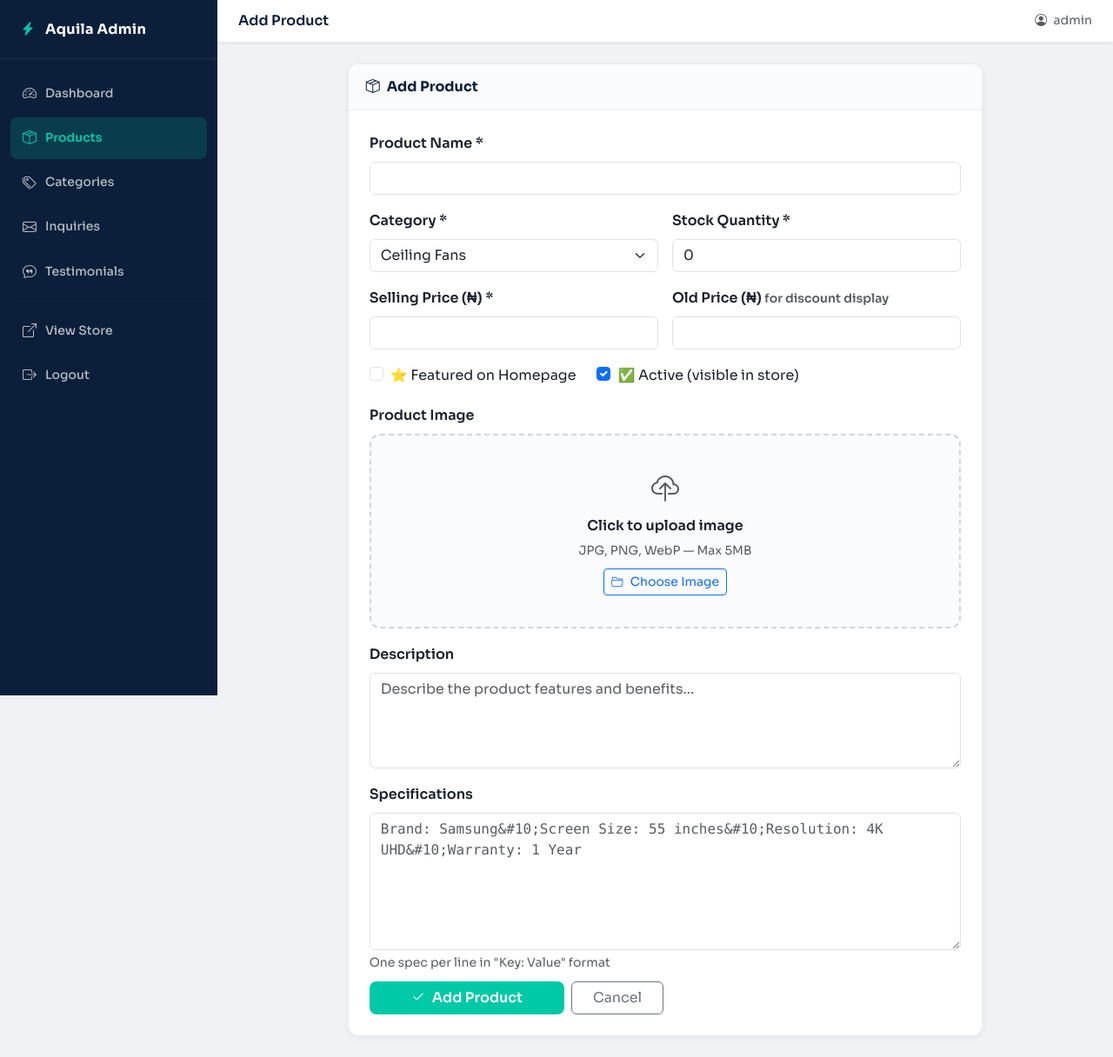
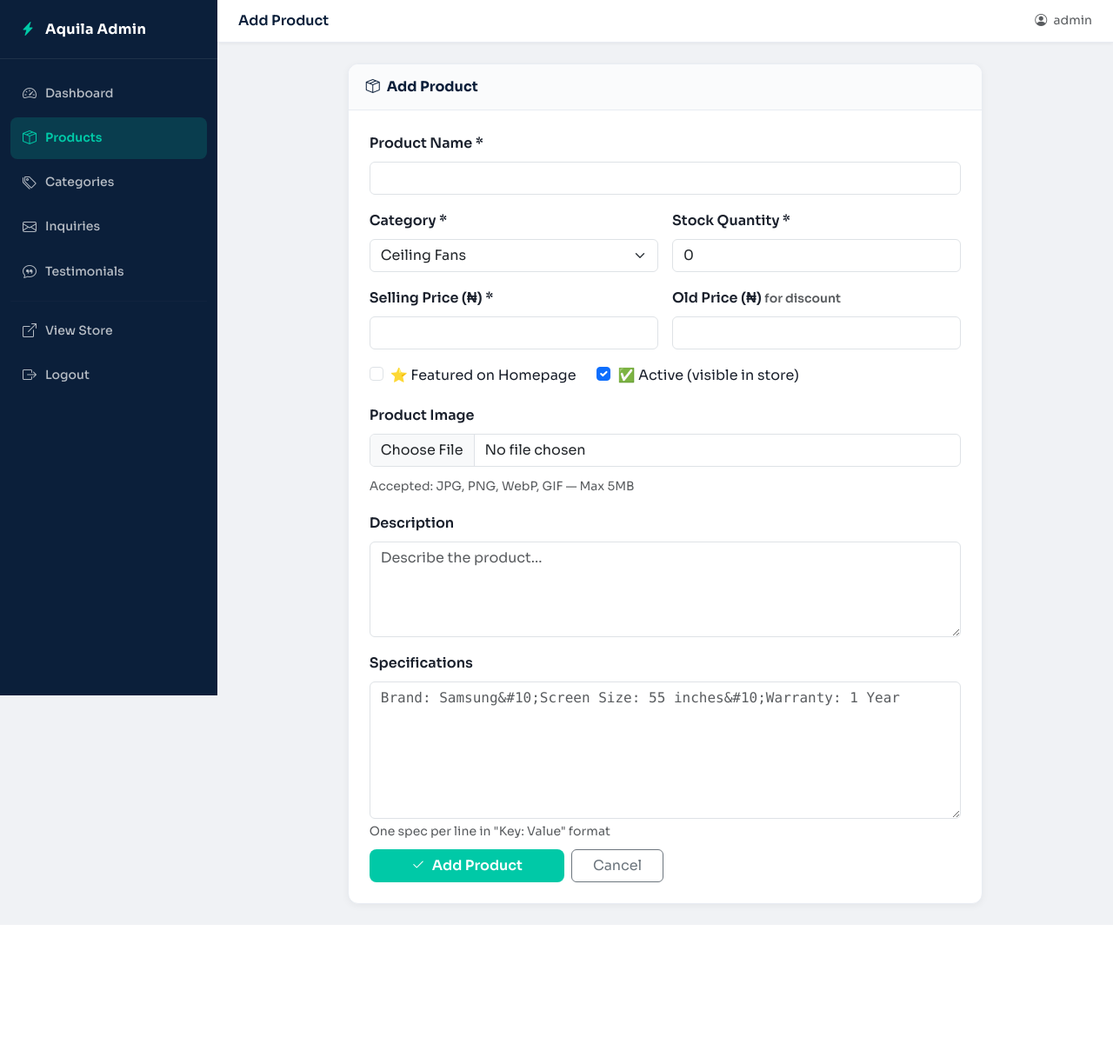
Before and after one commit to aquila4/aquila-home-tech, a Flask app: page /admin/products/add in a window 1280 px wide. Shown: the whole page at 87% size. After the commit the page ends 1064 px from the top, so only its background shows below. Run offline with Flask 3, Linux system fonts and the light colour scheme; a user stored in the database is signed in; some libraries are stand-ins or nearby versions.

Commit message:
Fix image upload

```diff
--- a/app/templates/admin/product_form.html
+++ b/app/templates/admin/product_form.html
@@ -12,7 +12,12 @@
         </h6>
       </div>
 
-      <form method="POST" enctype="multipart/form-data" novalidate class="p-4">
+      <form method="POST"
+            action=""
+            enctype="multipart/form-data"
+            novalidate
+            id="productForm"
+            class="p-4">
         {{ form.hidden_tag() }}
 
         <div class="row g-3">
@@ -29,7 +34,7 @@
           <!-- Category + Stock -->
           <div class="col-md-6">
             <label class="form-label fw-semibold">Category *</label>
-            {{ form.category_id(class="form-select" + (" is-invalid" if form.category_id.errors else "")) }}
+            {{ form.category_id(class="form-select") }}
           </div>
           <div class="col-md-6">
             <label class="form-label fw-semibold">Stock Quantity *</label>
@@ -47,7 +52,7 @@
           <div class="col-md-6">
             <label class="form-label fw-semibold">
               Old Price (₦)
-              <small class="text-muted">for discount display</small>
+              <small class="text-muted">for discount</small>
             </label>
             {{ form.old_price(class="form-control") }}
           </div>
@@ -68,88 +73,82 @@
             </div>
           </div>
 
-          <!-- Image Upload -->
+          <!-- ── IMAGE UPLOAD SECTION ─────────────────────── -->
           <div class="col-12">
-            <label class="form-label fw-semibold">Product Image</label>
+            <label class="form-label fw-semibold">
+              Product Image
+            </label>
 
-            <!-- Show current image in edit mode -->
-            {% if product and product.image %}
-            <div class="mb-3">
-              <p class="small text-muted mb-2">Current image:</p>
-              <div class="d-flex align-items-center gap-3">
-                {# Handle Cloudinary URL or local file #}
+            <!-- Current image (edit mode only) -->
+            {% if product and product.image and product.image != 'default_product.jpg' %}
+            <div class="current-img-box mb-3">
+              <p class="small fw-semibold text-muted mb-2">
+                <i class="bi bi-image me-1"></i> Current Image:
+              </p>
               {% if product.image.startswith('http') %}
                 <img src="{{ product.image }}"
-                       alt="Current"
-                       class="current-product-img"
+                     id="currentImg"
+                     alt="Current product image"
                      onerror="this.src='{{ url_for('static', filename='images/default_product.jpg') }}'" />
               {% else %}
                 <img src="{{ url_for('static', filename='images/uploads/' + product.image) }}"
-                       alt="Current"
-                       class="current-product-img"
+                     id="currentImg"
+                     alt="Current product image"
                      onerror="this.src='{{ url_for('static', filename='images/default_product.jpg') }}'" />
               {% endif %}
-                <div>
-                  <small class="text-success fw-semibold d-block">
-                    <i class="bi bi-check-circle-fill me-1"></i>Image uploaded
-                  </small>
-                  <small class="text-muted">
-                    Upload a new image below to replace it
-                  </small>
-                </div>
-              </div>
+              <p class="small text-muted mt-2 mb-0">
+                Select a new image below to replace this one
+              </p>
             </div>
             {% endif %}
 
-            <!-- Upload box -->
-            <div class="upload-box" id="uploadBox"
-                 onclick="document.getElementById('imageInput').click()">
-              <i class="bi bi-cloud-upload fs-2 text-muted"></i>
-              <p class="mb-1 fw-semibold">
-                {% if product and product.image %}
-                  Click to replace image
-                {% else %}
-                  Click to upload image
-                {% endif %}
+            <!-- File input — visible button -->
+            <div class="mb-2">
+              <input type="file"
+                     name="image"
+                     id="imageFileInput"
+                     accept="image/jpeg,image/jpg,image/png,image/webp,image/gif"
+                     class="form-control"
+                     style="cursor:pointer;" />
+            </div>
+            <small class="text-muted">
+              Accepted: JPG, PNG, WebP, GIF — Max 5MB
+            </small>
+
+            <!-- Preview box -->
+            <div id="previewBox"
+                 class="mt-3 p-3 border rounded"
+                 style="display:none; background:#f8f9fa;">
+              <p class="small fw-semibold text-success mb-2">
+                <i class="bi bi-check-circle-fill me-1"></i>
+                New image selected — preview:
               </p>
-              <p class="small text-muted mb-2">
-                JPG, PNG, WebP — Max 5MB
-              </p>
-              {{ form.image(class="d-none", id="imageInput", accept="image/*") }}
-              <label for="imageInput" class="btn btn-outline-primary btn-sm">
-                <i class="bi bi-folder2-open me-2"></i>Choose Image
-              </label>
+              <img id="previewImg"
+                   src=""
+                   alt="Preview"
+                   style="max-width:200px;
+                          max-height:200px;
+                          object-fit:cover;
+                          border-radius:10px;
+                          border:3px solid #00C9A7;" />
+              <p class="small text-muted mt-2 mb-0" id="fileName"></p>
             </div>
 
-            <!-- New image preview -->
-            <div id="newImgPreview" class="mt-3" style="display:none;">
-              <p class="small text-muted mb-1">New image preview:</p>
-              <img id="previewImg" src="" alt="Preview"
-                   style="width:120px;height:120px;object-fit:cover;
-                          border-radius:10px;border:3px solid #00C9A7;" />
-              <small class="d-block text-success mt-1 fw-semibold">
-                <i class="bi bi-check-circle-fill me-1"></i>
-                Ready to upload — click Save to apply
-              </small>
           </div>
-
-            {% for e in form.image.errors %}
-              <div class="text-danger small mt-1">{{ e }}</div>
-            {% endfor %}
-          </div>
+          <!-- ── END IMAGE SECTION ────────────────────────── -->
 
           <!-- Description -->
           <div class="col-12">
             <label class="form-label fw-semibold">Description</label>
             {{ form.description(class="form-control", rows="4",
-               placeholder="Describe the product features and benefits...") }}
+               placeholder="Describe the product...") }}
           </div>
 
           <!-- Specifications -->
           <div class="col-12">
             <label class="form-label fw-semibold">Specifications</label>
             {{ form.specifications(class="form-control font-monospace", rows="6",
-               placeholder="Brand: Samsung&#10;Screen Size: 55 inches&#10;Resolution: 4K UHD&#10;Warranty: 1 Year") }}
+               placeholder="Brand: Samsung&#10;Screen Size: 55 inches&#10;Warranty: 1 Year") }}
             <small class="text-muted">
               One spec per line in "Key: Value" format
             </small>
@@ -175,59 +174,43 @@
 
 {% block extra_js %}
 <script>
-// Show preview when new image selected
-document.getElementById('imageInput').addEventListener('change', function () {
-  const file = this.files[0];
-  if (!file) return;
-  const reader = new FileReader();
+  // Image preview — fires when user picks a file
+  document.getElementById('imageFileInput').addEventListener('change', function () {
+    var file = this.files[0];
+
+    if (!file) {
+      document.getElementById('previewBox').style.display = 'none';
+      return;
+    }
+
+    // Show file name
+    document.getElementById('fileName').textContent = 'File: ' + file.name + ' (' + (file.size / 1024).toFixed(1) + ' KB)';
+
+    // Read and show preview
+    var reader = new FileReader();
     reader.onload = function (e) {
       document.getElementById('previewImg').src = e.target.result;
-    document.getElementById('newImgPreview').style.display = 'block';
-    document.getElementById('uploadBox').style.borderColor = '#00C9A7';
-    document.getElementById('uploadBox').style.background = 'rgba(0,201,167,.04)';
+      document.getElementById('previewBox').style.display = 'block';
     };
     reader.readAsDataURL(file);
-});
-
-// Drag and drop support
-const uploadBox = document.getElementById('uploadBox');
-uploadBox.addEventListener('dragover', function (e) {
-  e.preventDefault();
-  this.style.borderColor = '#00C9A7';
-  this.style.background  = 'rgba(0,201,167,.05)';
-});
-uploadBox.addEventListener('dragleave', function () {
-  this.style.borderColor = '';
-  this.style.background  = '';
-});
-uploadBox.addEventListener('drop', function (e) {
-  e.preventDefault();
-  const input = document.getElementById('imageInput');
-  input.files = e.dataTransfer.files;
-  input.dispatchEvent(new Event('change'));
   });
 </script>
 
 <style>
-.upload-box {
-  border: 2px dashed #D1D5DB;
-  border-radius: 12px;
-  padding: 36px;
-  text-align: center;
-  cursor: pointer;
-  transition: all .2s ease;
-  background: #FAFBFC;
+  .current-img-box {
+    background: #f8f9fa;
+    border: 1px solid #e8ecf2;
+    border-radius: 10px;
+    padding: 16px;
+    display: inline-block;
   }
-.upload-box:hover {
-  border-color: #00C9A7;
-  background: rgba(0,201,167,.03);
-}
-.current-product-img {
-  width: 90px;
-  height: 90px;
+  .current-img-box img {
+    width: 150px;
+    height: 150px;
     object-fit: cover;
-  border-radius: 10px;
-  border: 2px solid #E8ECF2;
+    border-radius: 8px;
+    border: 2px solid #e8ecf2;
+    display: block;
   }
 </style>
 {% endblock %}
```
Also changed, not shown: app/utils.py (+8 -16 lines). Lines whose indentation alone changed are shown as unchanged.
